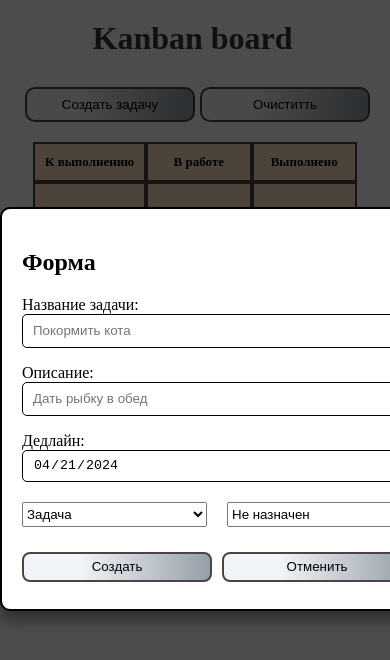
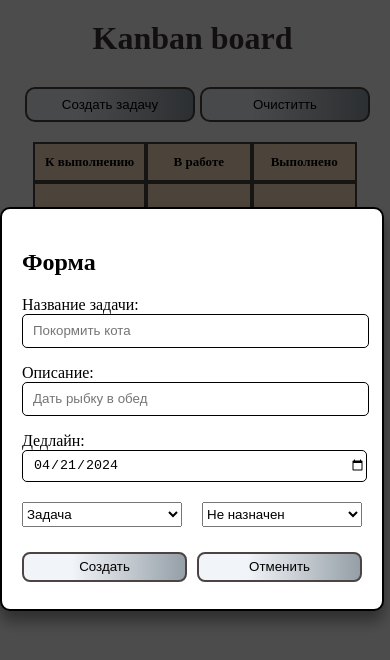
Before and after one commit to Viacheslav89/kanban, a Vue app: page / in a window 390 px wide. Both pictures are taken after a click on the button "Создать задачу". Shown: the top 660 px of the page. Built offline with nearby package versions, Linux system fonts and the light colour scheme.

Commit message:
media form

```diff
--- a/src/components/AppForm.vue
+++ b/src/components/AppForm.vue
@@ -183,14 +183,14 @@ const closerForm = () => {
 
 @media screen and (max-width: 400px) {
   .form__wrapper {
-    width: 390px;
+    width: 340px;
     margin: -215px 0 0 -195px;
   }
 }
 
 @media screen and (max-width: 361px) {
   .form__wrapper {
-    width: 390px;
+    width: 315px;
     margin: -215px 0 0 -185px;
   }
 }
```
